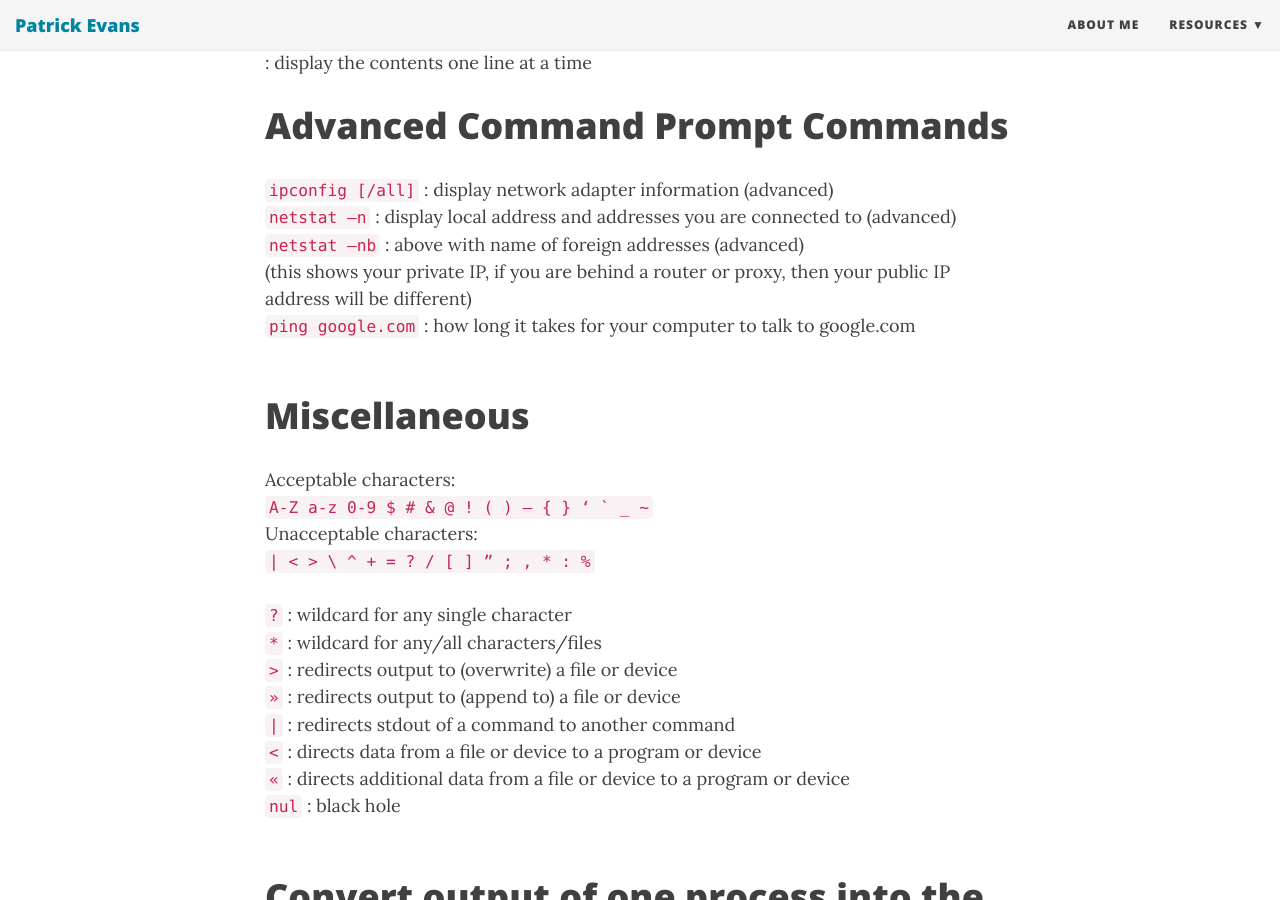
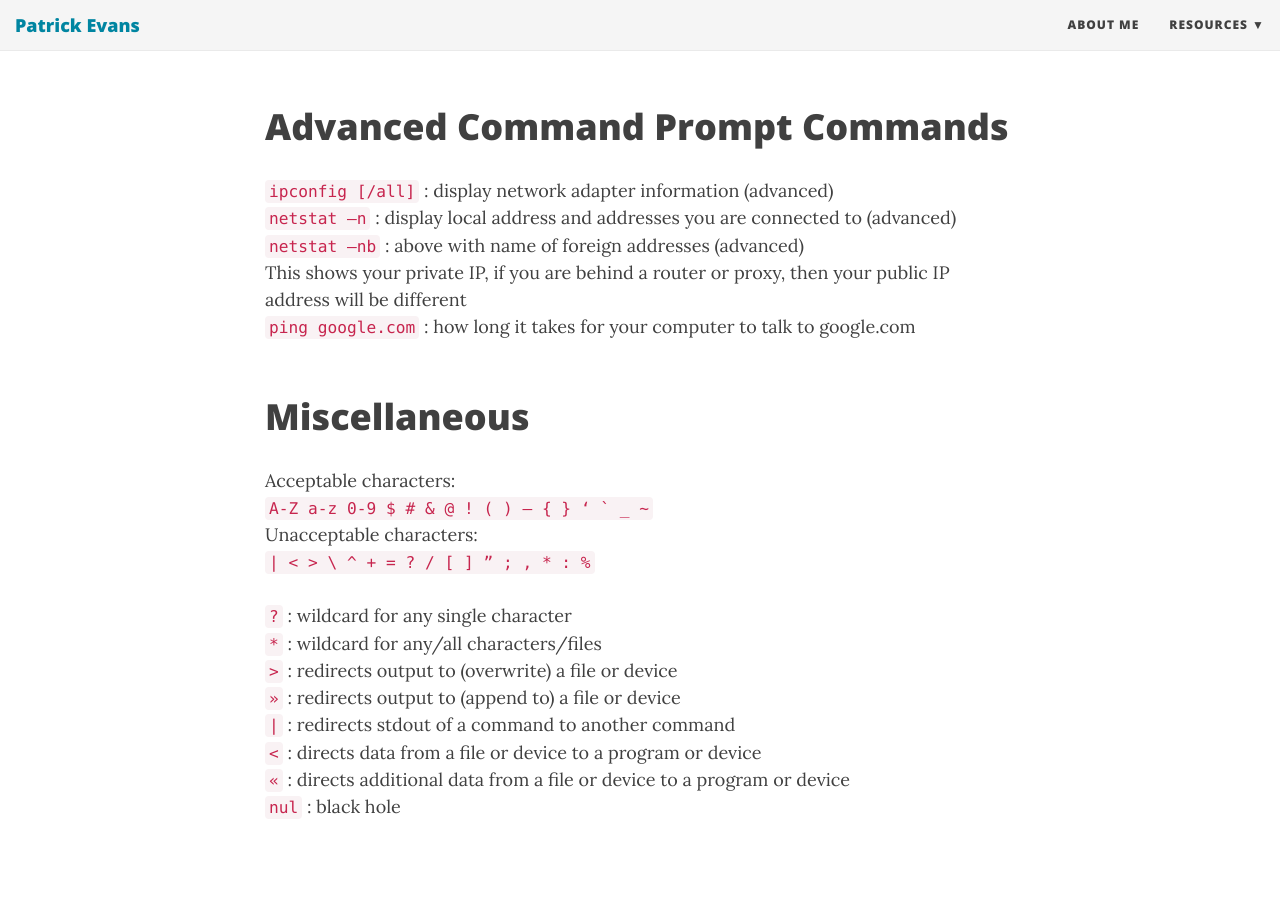
Before and after one commit to patevs/old_blog, a Jekyll site: the page built from _posts/2017-12-02-command-line.md, in a window 1280 px wide and 900 px high, scrolled down 2111 px. Built offline with Jekyll 4.4.1, drawn with Linux system fonts in a browser that asks for light colours; nearby versions of some CDN libraries; some of the changed text lies outside the part shown.

Commit message:
polish_ cmd _post

````diff
--- a/_posts/2017-12-02-command-line.md
+++ b/_posts/2017-12-02-command-line.md
@@ -61,14 +62,15 @@ __Ex:__ (D:\games\galaga.exe C:\programs[\awesome.exe]), [ ] = optional<br>
 `rd x` : remove/delete directory x if it’s empty<br>
 `ren x y` : rename file x to y<br>
 `time` : change the time<br>
-`file` : display the contents of the file ‘file’ (displays file contents in console)
-`file |more` : display the contents one line at a time
+`file` : display the contents of the file ‘file’ (displays file contents in console)<br>
+`file |more` : display the contents one line at a time<br>
 <br>
+
 # Advanced Command Prompt Commands
 `ipconfig [/all]` : display network adapter information (advanced)<br>
 `netstat –n` : display local address and addresses you are connected to (advanced)<br>
 `netstat –nb` : above with name of foreign addresses (advanced)<br>
-(this shows your private IP, if you are behind a router or proxy, then your public IP address will be different)<br>
+This shows your private IP, if you are behind a router or proxy, then your public IP address will be different<br>
 `ping google.com` : how long it takes for your computer to talk to google.com<br>
 <br>
 
@@ -86,18 +88,21 @@ Unacceptable characters:<br> ```| < > \ ^ + = ? / [ ] ” ; , * : %```<br>
 `nul` : black hole<br>
 <br>
 
+<br>
 # Convert output of one process into the input of another process
 Send contents of script.js to the system debug.exe file:<br>
 1. `script.js | c:\programs]debug.exe`
 2. `programs\debug.exe < script.js`
 <br>
 
+<br>
 # Send directory listing to a printer or file
 1. `dir > prn` (theoretically to a printer)
 2. `dir > somefile.txt`
 3. `dir *.mp3 > c:\Users\Dan\Desktop\musiclist.txt` : print all .mp3 files in current directory to musiclist.txt
 <br>
 
+<br>
 # Customize the DOS command prompt
 `prompt /?` : display prompt options<br>
 `prompt $p$g` : display current directory followed by a greater-than symbol (Windows default)<br>
@@ -107,7 +112,6 @@ Send contents of script.js to the system debug.exe file:<br>
 <br>
 `color 0a` : change prompt color to matrix green and screen color to black<br>
 `color 84` : change colors to red on grey<br>
-<br>
 
 | 0 : black | 3 : cyan | 6 : yellow | 9 : bright blue |
 | 1 : blue | 4 : red | 7 : white | a : bright green |
@@ -115,5 +119,3 @@ Send contents of script.js to the system debug.exe file:<br>
 | c : bright red | d : bright magenta | e bright yellow | f : bright white |
 
 <br>
-
-<br>
````
Also changed, not shown: other parts of _posts/2017-12-02-command-line.md (+2 -1 lines).
